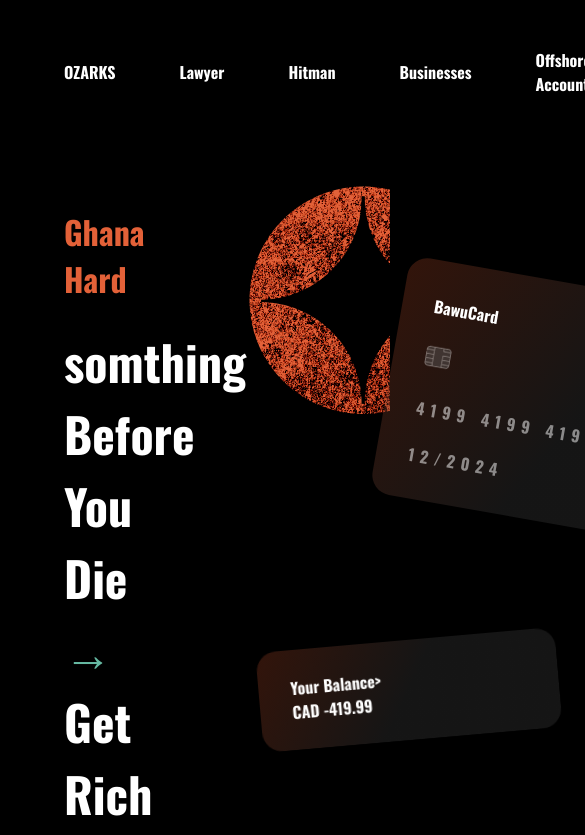
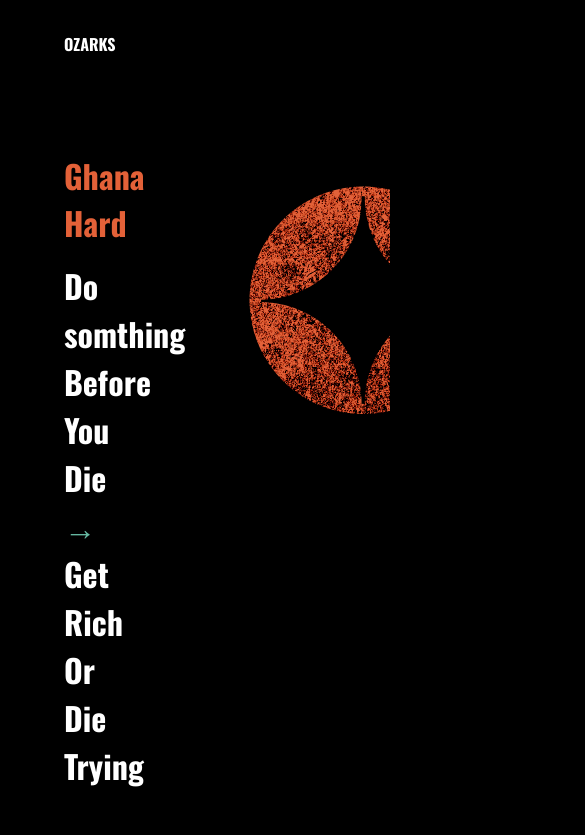
Before and after one commit to SefakorAxorlu/ozarks, a plain HTML site: page index.html in a window 390 px wide. Shown: the top 835 px of the page, 585 px wide, since content can reach past the window. Drawn offline with nearby package versions, Linux system fonts and the light colour scheme.

Commit message:
first commit

```diff
--- a/index.html
+++ b/index.html
@@ -24,7 +24,7 @@
   <div class="content">
     <div class="left col">
       <div class="sub-header">Ghana Hard</div>
-      <div class="header">somthing Before You Die
+      <div class="header">Do somthing Before You Die
       <span>&#8594;</span><br>Get Rich <br> Or Die Trying
     </div>
     <div class="stats">
@@ -66,7 +66,7 @@
          <div class="card-title">Your Balance></div>
          <div class="card-amount">CAD -419.99</div>
        </div>
-       <div class="card-col"></div>
+       <div class="card-col"></div>></div>
      </div>
    </div>
   </div>
--- a/style.css
+++ b/style.css
@@ -81,6 +81,7 @@ htlm, body{
 }
 .stat-copy{
   color: #949494;
+  padding: 0 1em;
 }
 .card{
   position: relative;
@@ -140,9 +141,9 @@ htlm, body{
   background: rgb(126, 51, 27);
   background:  linear-gradient(
   120deg,
-  rgba(126, 51, 27, 0.4) 0%,
+  rgba(70, 70, 70, 0.3) 0%,
   rgba(70, 70, 70, 0.3) 50%,
-  rgba(70, 70, 70, 0.3) 100%
+  rgba(102, 185, 162, 0.2) 100%
   );
   padding: 2em;
   display: flex;
@@ -150,3 +151,38 @@ htlm, body{
   align-items: center;
 
 }
+.card-col{
+  /* font-family: serif; */
+  font-weight: 300;
+  opacity: 0.7;
+  line-height: 1.8em;
+}
+.card-title{
+  font-size: 12px;
+
+}
+ /* moble view */
+ @media (max-width: 900px) {
+
+   .nav-links{
+     display: none;
+   }
+
+   .content{
+     flex-direction: column;
+   }
+
+ .col{
+   width: 100px;
+ }
+ .header{
+   font-size: 2em;
+ }
+ .card{
+   top: 0;
+   left: 0;
+ }
+ .card-balance{
+   top: 0;
+ }
+ }
```
